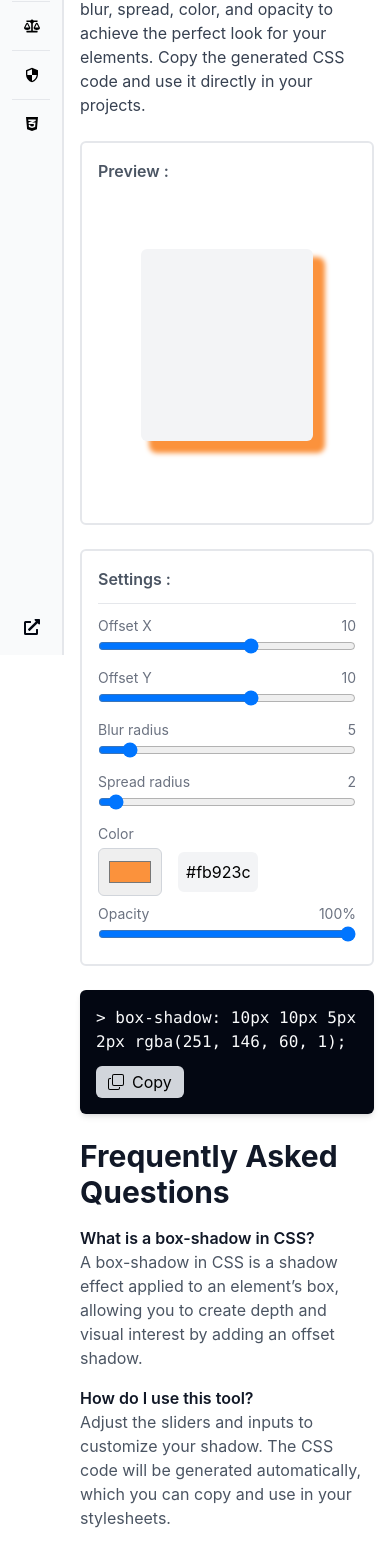
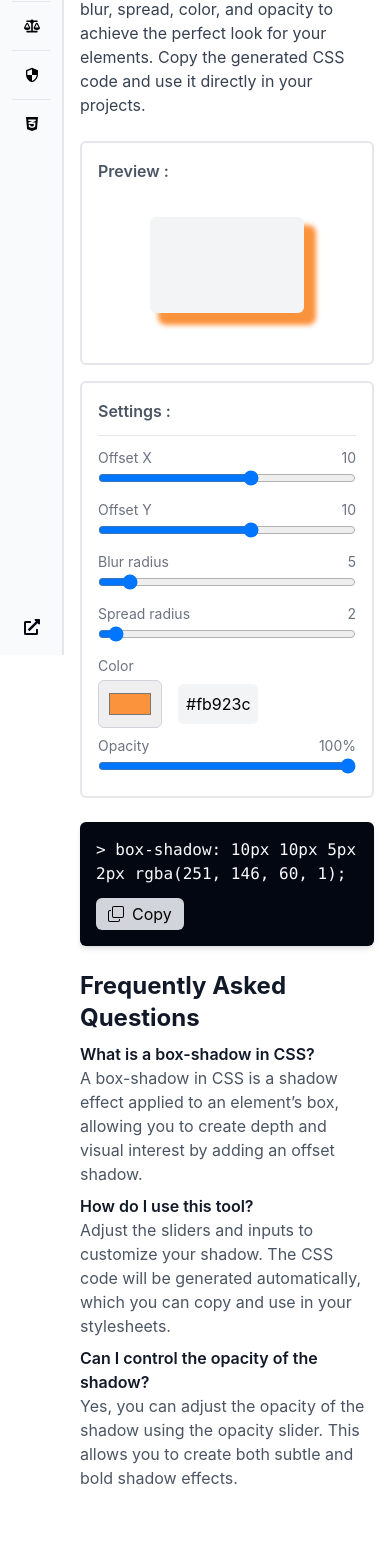
Before and after one commit to Oslonline/oslo-toolbox, a React (Vite) app: page /Css/Box-shadow in a window 390 px wide. Shown: the part 189-1738 px from the top of the page. After the commit the page ends 1695 px from the top, so only its background shows below. Built offline with nearby package versions, Linux system fonts and the light colour scheme.

Commit message:
fix: minor styling changes

```diff
--- a/src/pages/Tools/Css/Boxshadow.jsx
+++ b/src/pages/Tools/Css/Boxshadow.jsx
@@ -66,7 +66,8 @@ function BoxShadow() {
         <h2 className="text-gray-900">Free CSS Box-Shadow Generator</h2>
         <p className="text-gray-700">Customize your box-shadow effects with ease. Adjust the shadow’s offset, blur, spread, color, and opacity to achieve the perfect look for your elements. Copy the generated CSS code and use it directly in your projects.</p>
       </div>
-      <div className="flex flex-col-reverse justify-between gap-6 lg:flex-row">
+
+      <div className="flex flex-col-reverse justify-between gap-4 md:gap-6 lg:flex-row">
         <div className="flex flex-col gap-3 rounded-md border-2 border-gray-200 bg-white p-4 lg:w-2/4">
           <div>
             <h3 className="font-semibold text-gray-600">Settings :</h3>
@@ -118,13 +119,14 @@ function BoxShadow() {
             </div>
           </div>
         </div>
-        <div className="flex h-96 flex-col rounded-md border-2 border-gray-200 bg-white p-4 lg:h-full lg:w-2/4">
+
+        <div className="flex h-56 md:h-96 flex-col rounded-md border-2 border-gray-200 bg-white p-4 lg:h-full lg:w-2/4">
           <div>
             <h4 className="font-semibold text-gray-600">Preview :</h4>
           </div>
           <div className="flex h-full items-center justify-center rounded-md">
             <div
-              className="h-48 w-2/3 rounded-md bg-gray-100 p-5 lg:w-6/12"
+              className="h-24 md:h-48 w-3/5 md:w-2/3 rounded-md bg-gray-100 p-5 lg:w-6/12"
               style={{
                 boxShadow: `${boxShadow.offsetX}px ${boxShadow.offsetY}px ${boxShadow.blurRadius}px ${boxShadow.spreadRadius}px ${hexToRGBA(boxShadow.color, boxShadow.opacity)}`,
               }}
@@ -136,13 +138,13 @@ function BoxShadow() {
       <GeneratedCSS result={result} copyToClipboard={copyToClipboard} copySuccess={copySuccess} />
 
       <div>
-        <h2 className="text-3xl font-bold text-gray-900">Frequently Asked Questions</h2>
-        <div className="mt-4">
+        <h2 className="text-2xl font-bold text-gray-900 md:text-3xl">Frequently Asked Questions</h2>
+        <div className="mt-2">
           <h3 className="font-semibold text-gray-900">What is a box-shadow in CSS?</h3>
           <p className="text-gray-600">A box-shadow in CSS is a shadow effect applied to an element’s box, allowing you to create depth and visual interest by adding an offset shadow.</p>
-          <h3 className="mt-4 font-semibold text-gray-900">How do I use this tool?</h3>
+          <h3 className="mt-2 font-semibold text-gray-900">How do I use this tool?</h3>
           <p className="text-gray-600">Adjust the sliders and inputs to customize your shadow. The CSS code will be generated automatically, which you can copy and use in your stylesheets.</p>
-          <h3 className="mt-4 font-semibold text-gray-900">Can I control the opacity of the shadow?</h3>
+          <h3 className="mt-2 font-semibold text-gray-900">Can I control the opacity of the shadow?</h3>
           <p className="text-gray-600">Yes, you can adjust the opacity of the shadow using the opacity slider. This allows you to create both subtle and bold shadow effects.</p>
         </div>
       </div>
--- a/src/pages/Tools/Css/Gradient.jsx
+++ b/src/pages/Tools/Css/Gradient.jsx
@@ -5,16 +5,17 @@ import patternImage from "/images/pattern.webp";
 import { Helmet } from "react-helmet";
 
 function Gradient() {
-  const [colorA, setColorA] = useState("#dbd90b");
+  const [colorA, setColorA] = useState("#fb923c");
   const [colorB, setColorB] = useState("#22c1c3");
   const [opacity, setOpacity] = useState(1);
-  const [angle, setAngle] = useState(0);
+  const [angle, setAngle] = useState(110);
   const [gradientType, setGradientType] = useState("linear");
   const [result, setResult] = useState("");
   const [copySuccess, setCopySuccess] = useState(false);
 
   useEffect(() => {
     generateGradient();
+    console.log(angle);
   }, [colorA, colorB, opacity, angle, gradientType]);
 
   useEffect(() => {
@@ -94,9 +95,9 @@ function Gradient() {
         <h2 className="text-gray-700">A free CSS gradient generator with custom colors, angle, and you can even choose the gradient type!</h2>
       </div>
 
-      <div className="flex flex-col-reverse justify-between gap-6 lg:flex-row">
+      <div className="flex flex-col-reverse justify-between gap-4 md:gap-6 lg:flex-row">
         <div className="flex flex-col gap-6 rounded-md border-2 border-gray-200 bg-white p-4 lg:w-2/4">
-          <div className="flex w-full gap-10">
+          <div className="flex w-full md:gap-10">
             <div className="flex flex-col gap-4">
               <h3 className="font-semibold text-gray-500">Color</h3>
               <div className="flex flex-col gap-3">
@@ -110,8 +111,7 @@ function Gradient() {
                 </div>
               </div>
             </div>
-
-            <div className={`flex flex-col gap-4 ${gradientType === "radial" ? "hidden" : "block"}`}>
+            <div className={`hidden flex-col gap-4 md:flex ${gradientType === "radial" ? "hidden" : "block"}`}>
               <h4 className="font-semibold text-gray-500">Angle</h4>
               <CircularSlider trackColor="#eeeeee" progressSize={10} knobColor="#fb923c" knobSize={32} hideLabelValue={true} valueFontSize="1rem" label="" min="0" max="360" width="70" value={angle} onChange={handleAngleChange} />
             </div>
@@ -124,20 +124,22 @@ function Gradient() {
               <option value="radial">Radial</option>
             </select>
           </div>
+          <div className="flex flex-col gap-2 md:flex-row">
+            <h6 className="font-semibold text-gray-500">Opacity:</h6>
             <div className="flex items-center gap-2">
-            <h6 className="font-semibold text-gray-500">Opacity:</h6>
               <label className="text-gray-500" htmlFor="gradientOpacityInput">
                 0
               </label>
-            <input id="gradientOpacityInput" type="range" name="opacity" value={opacity} min="0" max="1" step="0.05" onChange={handleOpacityChange} />
+              <input id="gradientOpacityInput" className="accent-orange-400" type="range" name="opacity" value={opacity} min="0" max="1" step="0.05" onChange={handleOpacityChange} />
               <label className="text-gray-500" htmlFor="gradientOpacityInput">
                 1
               </label>
             </div>
           </div>
+        </div>
 
         <div
-          className="h-64 rounded-md border-2 border-gray-200 bg-white lg:h-full lg:w-2/4"
+          className="h-64 w-full rounded-md border-2 border-gray-200 bg-white lg:h-full lg:w-2/4"
           style={{
             backgroundImage: `url(${patternImage})`,
             backgroundPosition: `center`,
@@ -157,13 +159,13 @@ function Gradient() {
       {result && <GeneratedCSS result={result} copySuccess={copySuccess} copyToClipboard={copyToClipboard} />}
 
       <div>
-        <h2 className="text-3xl font-bold text-gray-900">Frequently Asked Questions</h2>
-        <div className="mt-4">
+        <h2 className="text-2xl font-bold text-gray-900 md:text-3xl">Frequently Asked Questions</h2>
+        <div className="mt-2">
           <h3 className="font-semibold text-gray-900">What is a CSS gradient?</h3>
           <p className="text-gray-600">A CSS gradient is a way to display a smooth transition between two or more colors. You can use gradients for backgrounds, buttons, and more to create visually appealing designs.</p>
-          <h3 className="mt-4 font-semibold text-gray-900">How do I generate a CSS gradient?</h3>
+          <h3 className="mt-2 font-semibold text-gray-900">How do I generate a CSS gradient?</h3>
           <p className="text-gray-600">Simply choose your colors, adjust the angle or type of gradient, and the CSS code will be automatically generated. You can then copy the code and paste it into your stylesheet.</p>
-          <h3 className="mt-4 font-semibold text-gray-900">What is the difference between linear and radial gradients?</h3>
+          <h3 className="mt-2 font-semibold text-gray-900">What is the difference between linear and radial gradients?</h3>
           <p className="text-gray-600">A linear gradient transitions colors along a straight line (horizontal, vertical, or diagonal), while a radial gradient transitions colors outward from a central point in a circular or elliptical shape.</p>
         </div>
       </div>
```
Lines whose indentation alone changed are shown as unchanged.
